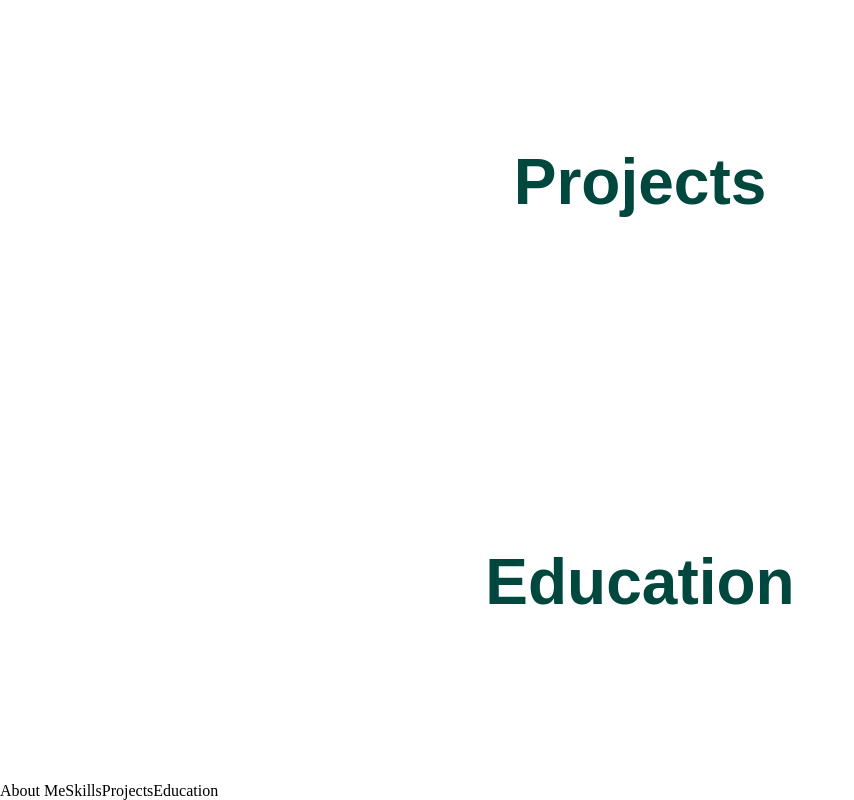
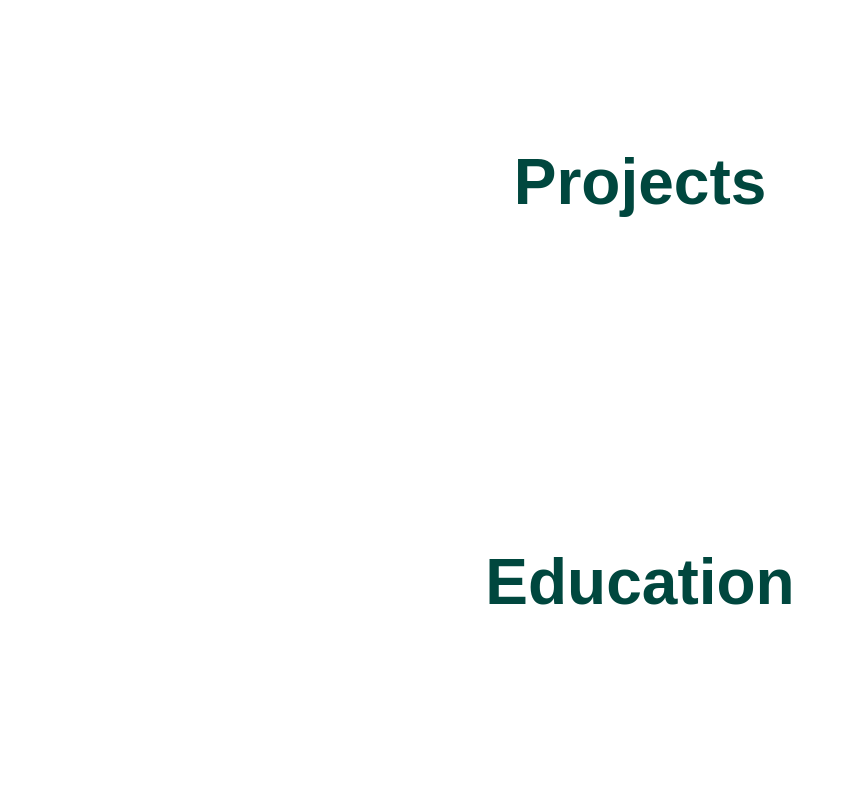
Before and after one commit to jrogado17/JessicaRogadoPortfolioWebsite, a React (Create React App) app in the folder my-app/: page / in a window 1280 px wide. Shown: the part 1698-2498 px from the top of the page, without its empty margins (0-854 px from the left). Built offline with nearby package versions, Linux system fonts and the light colour scheme; a web font is replaced by a local one.

Commit message:
fixed nav bar

```diff
--- a/my-app/src/features/LandingPage/landingpage.js
+++ b/my-app/src/features/LandingPage/landingpage.js
@@ -1,8 +1,7 @@
 import React, { useEffect, useState } from 'react';
-import { Link } from 'react-scroll';
 import './landingpage.css';
 import Navbar from '../Navbar/navbar';
-import divider from '../images/divider.png'
+import divider from '../images/divider.png';
 
 const LandingPage = () => {
   const [activeSection, setActiveSection] = useState('');
@@ -66,12 +65,12 @@ const LandingPage = () => {
         <h2>About Me</h2>
         <img src={divider} alt="arrow" className="divider" />
         <p>
-          A  tech enthusiast and software developer with a solid foundation in mechanical engineering and physics, <br/>
-          I've transitioned my career toward full-stack development, <br/>
+          A tech enthusiast and software developer with a solid foundation in mechanical engineering and physics, <br />
+          I've transitioned my career toward full-stack development, <br />
           combining my love for technology with a knack for problem-solving.
-        <br/>
-        <br/>
-        <br/>Based in Long Beach, CA
+          <br />
+          <br />
+          <br />Based in Long Beach, CA
         </p>
       </section>
 
@@ -89,50 +88,6 @@ const LandingPage = () => {
         <h2>Education</h2>
         {/* Your education content goes here */}
       </section>
-
-      {/* Nav Links */}
-      <div className="nav-links">
-        <Link
-          activeClass="active"
-          to="about-me"
-          spy={true}
-          smooth={true}
-          offset={-70}
-          duration={500}
-        >
-          About Me
-        </Link>
-        <Link
-          activeClass="active"
-          to="skills"
-          spy={true}
-          smooth={true}
-          offset={-70}
-          duration={500}
-        >
-          Skills
-        </Link>
-        <Link
-          activeClass="active"
-          to="projects"
-          spy={true}
-          smooth={true}
-          offset={-70}
-          duration={500}
-        >
-          Projects
-        </Link>
-        <Link
-          activeClass="active"
-          to="education"
-          spy={true}
-          smooth={true}
-          offset={-70}
-          duration={500}
-        >
-          Education
-        </Link>
-      </div>
     </div>
   );
 };
```
